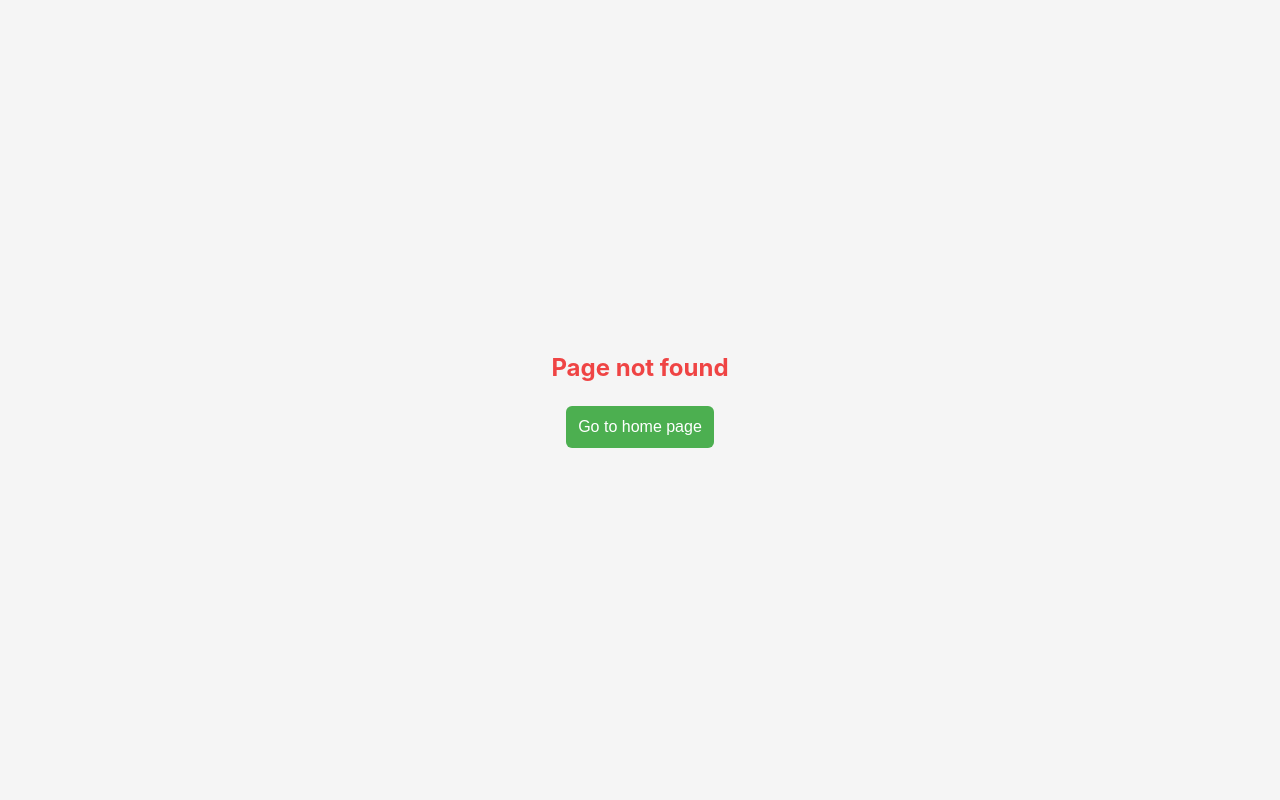
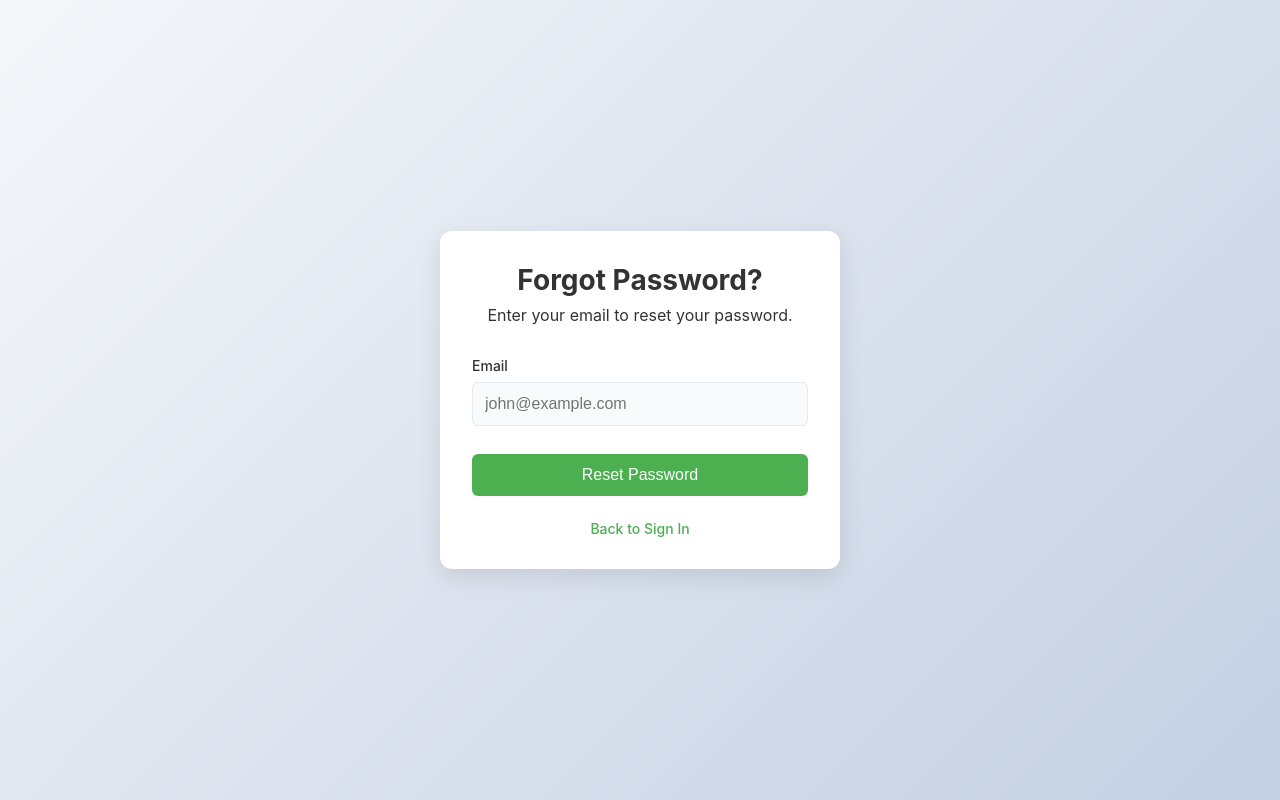
Before and after one commit to balhom/balhom-web, a React (Vite) app: page /forgot-password in a window 1280 px wide. Before the commit this address had no page. Built offline with nearby package versions, Linux system fonts and the light colour scheme.

Commit message:
Add Forgot Password page with form handling and validation; update localization keys and styles

```diff
--- a/src/i18n/locales/en.ts
+++ b/src/i18n/locales/en.ts
@@ -61,7 +61,7 @@ export default {
     resetInstructions:
       "We have sent you an email with instructions to reset your password.",
     resetPassword: "Reset Password",
-    backToSignIn: "Back to Sign In",
+    backToSignInRedirect: "Back to Sign In",
     wrongCredentialsError: "Wrong credentials",
     emailRequiredError: "An email address is required",
     emailInvalidError: "Email not valid",
--- a/src/i18n/locales/es.ts
+++ b/src/i18n/locales/es.ts
@@ -61,7 +61,7 @@ export default {
     resetInstructions:
       "Te hemos enviado un correo electrónico con instrucciones para restablecer tu contraseña.",
     resetPassword: "Restablecer contraseña",
-    backToSignIn: "Volver a iniciar sesión",
+    backToSignInRedirect: "Volver a iniciar sesión",
     noAccount: "¿No tienes una cuenta?",
     verifyEmail: "Verificar correo electrónico",
     wrongCredentialsError: "Credenciales inválidas",
--- /dev/null
+++ b/src/modules/auth/pages/forgot-password-page/forgot-password-page.css
@@ -0,0 +1,49 @@
+.forgot-password-page-header {
+  text-align: center;
+  margin-bottom: 2rem;
+}
+
+.forgot-password-page-header h1 {
+  color: var(--text-color);
+  font-size: 1.75rem;
+}
+
+.forgot-password-page-header p {
+  max-width: 320px;
+  margin: 0.5rem auto 0;
+}
+
+.forgot-password-page-form {
+  display: flex;
+  flex-direction: column;
+  gap: 1.25rem;
+}
+
+.forgot-password-page-form-group {
+  display: flex;
+  flex-direction: column;
+  gap: 0.5rem;
+}
+
+.forgot-password-page-label {
+  color: var(--text-color);
+  font-size: 0.875rem;
+  font-weight: 500;
+}
+
+.forgot-password-page-footer {
+  margin-top: 1.5rem;
+  text-align: center;
+  color: var(--color-text-secondary);
+  font-size: 0.875rem;
+}
+
+.forgot-password-page-footer a {
+  color: var(--primary-color);
+  text-decoration: none;
+  font-weight: 500;
+}
+
+.forgot-password-page-footer a:hover {
+  text-decoration: underline;
+}
--- /dev/null
+++ b/src/modules/auth/pages/forgot-password-page/forgot-password-page.tsx
@@ -0,0 +1,78 @@
+import React, { useState } from "react";
+import { useTranslation } from "react-i18next";
+import { Link } from "react-router-dom";
+import "./forgot-password-page.css";
+import SectionContainer from "../../../../common/components/section-container/section-container";
+import { LOGIN_ROUTE_PATH } from "../../routes";
+import AuthFormButton from "../../components/auth-form-button/auth-form-button";
+import { useEmailForm } from "../../hooks/use-email-form";
+import AuthTextInput from "../../components/auth-text-input/auth-text-input";
+
+const ForgotPasswordPage: React.FC = () => {
+  const { t } = useTranslation();
+
+  const [email, emailError, handleEmailChange, isEmailValid] = useEmailForm();
+
+  const [submitted, setSubmitted] = useState(false);
+
+  const handleSubmit = (e: React.FormEvent) => {
+    e.preventDefault();
+
+    handleEmailChange(email);
+
+    if (!isEmailValid()) {
+      return;
+    }
+
+    setSubmitted(true);
+  };
+
+  if (submitted) {
+    return (
+      <SectionContainer>
+        {/* Header Part */}
+        <div className="forgot-password-page-header">
+          <h1>{t("auth.checkEmail")}</h1>
+          <p>{t("auth.resetInstructions")}</p>
+        </div>
+        <div className="forgot-password-page-footer">
+          <Link to={LOGIN_ROUTE_PATH}>{t("auth.backToSignInRedirect")}</Link>
+        </div>
+      </SectionContainer>
+    );
+  }
+
+  return (
+    <SectionContainer>
+      <div className="forgot-password-page-header">
+        <h1>{t("auth.forgotPassword")}</h1>
+        <p>{t("auth.enterEmail")}</p>
+      </div>
+      <form className="forgot-password-page-form" onSubmit={handleSubmit}>
+        <div className="forgot-password-page-form-group">
+          <label
+            className="forgot-password-page-label"
+            htmlFor="forgot-password-email"
+          >
+            {t("auth.email")}
+          </label>
+
+          <AuthTextInput
+            id="forgot-password-email"
+            text={email}
+            onTextChange={handleEmailChange}
+            errorText={emailError}
+            placeholder={t("auth.emailPlaceholder")}
+          />
+        </div>
+
+        <AuthFormButton text={t("auth.resetPassword")} />
+      </form>
+      <div className="forgot-password-page-footer">
+        <Link to={LOGIN_ROUTE_PATH}>{t("auth.backToSignInRedirect")}</Link>
+      </div>
+    </SectionContainer>
+  );
+};
+
+export default ForgotPasswordPage;
--- a/src/modules/auth/routes.tsx
+++ b/src/modules/auth/routes.tsx
@@ -1,6 +1,7 @@
 import { Route } from "react-router-dom";
 import LoginPage from "./pages/login-page/login-page";
 import RegisterPage from "./pages/register-page/register-page";
+import ForgotPasswordPage from "./pages/forgot-password-page/forgot-password-page";
 
 export const LOGIN_ROUTE_PATH = "/login";
 export const REGISTER_ROUTE_PATH = "/register";
@@ -12,6 +13,10 @@ export const authRoutes = () => {
     <>
       <Route path={LOGIN_ROUTE_PATH} element={<LoginPage />} />
       <Route path={REGISTER_ROUTE_PATH} element={<RegisterPage />} />
+      <Route
+        path={FORGOT_PASSWORD_ROUTE_PATH}
+        element={<ForgotPasswordPage />}
+      />
     </>
   );
 };
```
Also changed, not shown: src/pages/auth/forgot-password/forgot-password.css (deleted, +0 -8 lines), src/pages/auth/forgot-password/forgot-password.tsx (deleted, +0 -63 lines).
